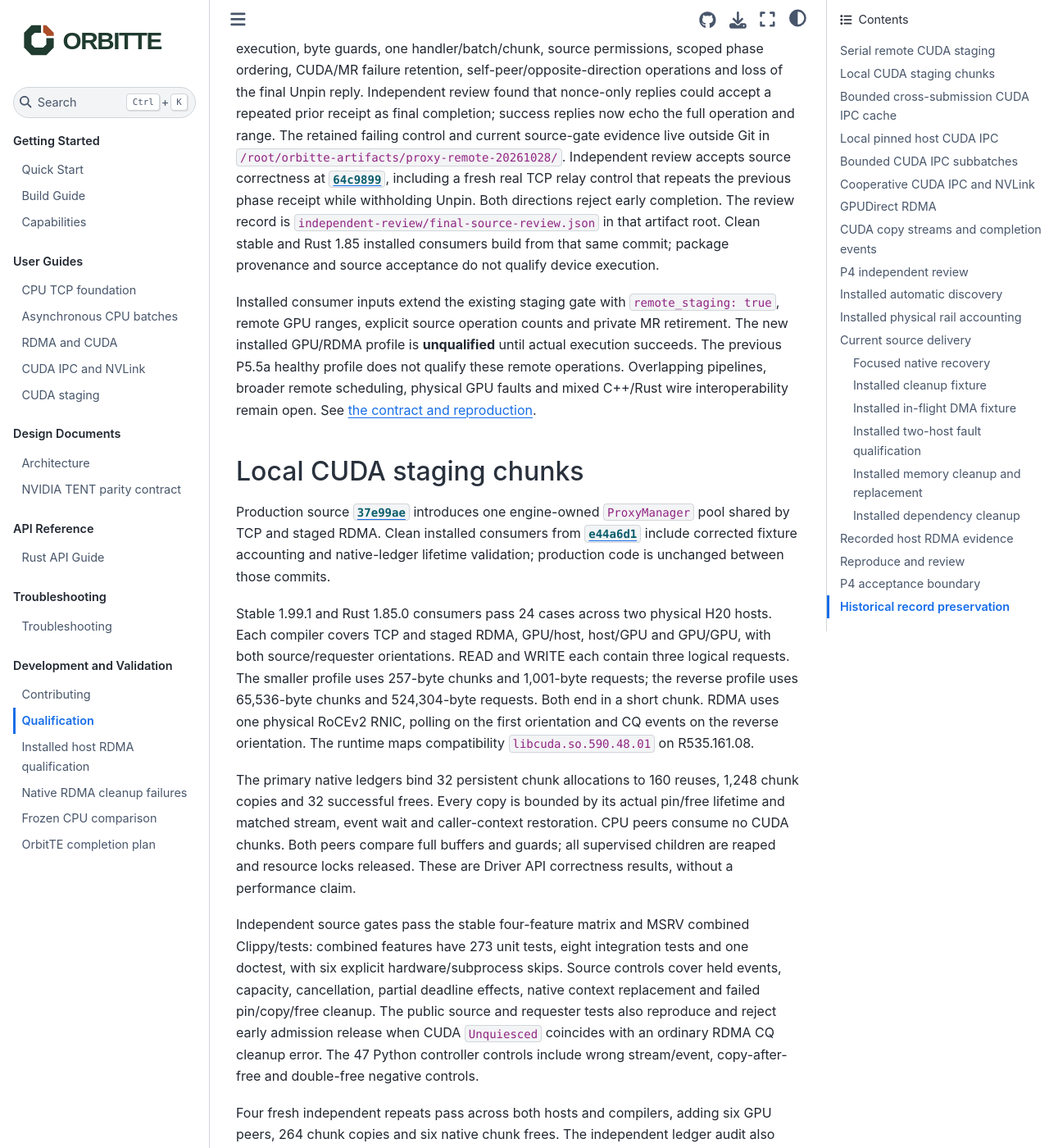
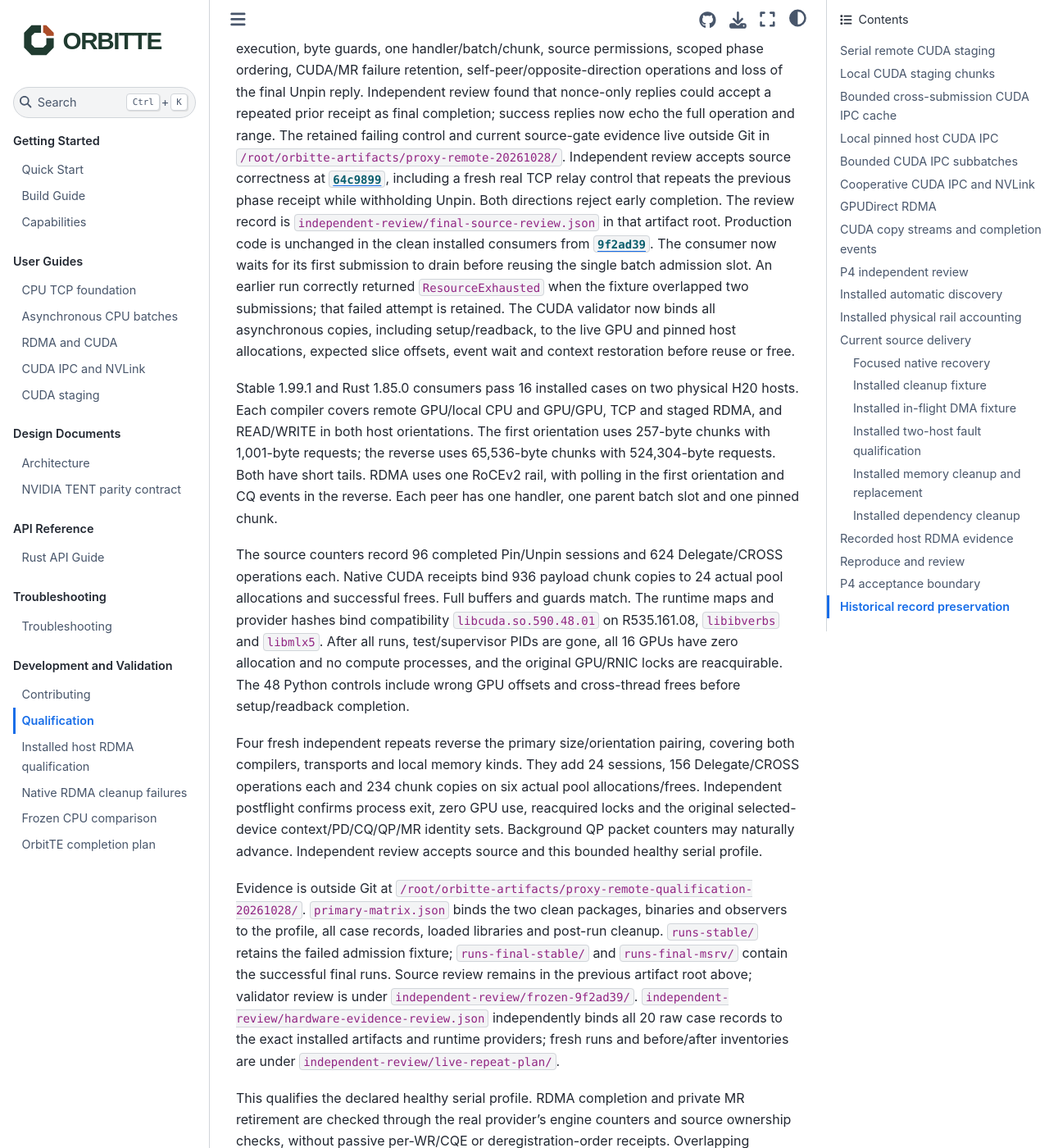
Before and after one commit to OrbitInfra/OrbitTE, a Sphinx documentation site: the page built from docs/qualification.md, in a window 1280 px wide and 1400 px high, scrolled down 837 px. Shown: the whole window at 82% size. Built offline with Sphinx 7.4.7 and the Sphinx Book theme 1.1.4, drawn with Linux system fonts in a browser that asks for light colours; some of the changed text lies outside the part shown.

Commit message:
docs(staging): record accepted serial remote hardware profile

```diff
--- a/docs/qualification.md
+++ b/docs/qualification.md
@@ -15,8 +15,9 @@ A build or CPU fixture does not qualify DMA, a new fabric, GPU direct transfer
 or performance. Earlier hardware results retain their original revisions and
 do not automatically qualify subsequent changes.
 
-The latest installed delivery covers [local CUDA staging chunks](#local-cuda-staging-chunks)
-and the [bounded cross-submission cache](#bounded-cross-submission-cuda-ipc-cache),
+The latest installed delivery covers [serial remote CUDA staging](#serial-remote-cuda-staging),
+[local staging chunks](#local-cuda-staging-chunks) and the
+[bounded cross-submission cache](#bounded-cross-submission-cuda-ipc-cache),
 building on [local pinned host IPC](#local-pinned-host-cuda-ipc), bounded [subbatches](#bounded-cuda-ipc-subbatches) and the cooperative
 [GPU IPC](#cooperative-cuda-ipc-and-nvlink) profile
 below. The bounded [GPUDirect RDMA](#gpudirect-rdma) profile retains its
@@ -41,16 +42,57 @@ correctness at [`64c9899`](https://github.com/OrbitInfra/OrbitTE/commit/64c9899f
 including a fresh real TCP relay control that repeats the previous phase receipt
 while withholding Unpin. Both directions reject early completion. The review
 record is `independent-review/final-source-review.json` in that artifact root.
-Clean stable and Rust 1.85 installed consumers build from that same commit;
-package provenance and source acceptance do not qualify device execution.
+Production code is unchanged in the clean installed consumers from
+[`9f2ad39`](https://github.com/OrbitInfra/OrbitTE/commit/9f2ad3967ee9d12f16c13a87050c41a71268e567).
+The consumer now waits for its first submission to drain before reusing the
+single batch admission slot. An earlier run correctly returned
+`ResourceExhausted` when the fixture overlapped two submissions; that failed
+attempt is retained. The CUDA validator now binds all asynchronous copies,
+including setup/readback, to the live GPU and pinned host allocations, expected
+slice offsets, event wait and context restoration before reuse or free.
 
-Installed consumer inputs extend the existing staging gate with
-`remote_staging: true`, remote GPU ranges, explicit source operation counts and
-private MR retirement. The new installed GPU/RDMA profile is **unqualified**
-until actual execution succeeds. The previous P5.5a healthy profile does not
-qualify these remote operations. Overlapping pipelines, broader remote
-scheduling, physical GPU faults and mixed C++/Rust wire interoperability remain
-open. See [the contract and reproduction](staging.md#serial-remote-staging).
+Stable 1.99.1 and Rust 1.85.0 consumers pass 16 installed cases on two physical
+H20 hosts. Each compiler covers remote GPU/local CPU and GPU/GPU, TCP and staged
+RDMA, and READ/WRITE in both host orientations. The first orientation uses
+257-byte chunks with 1,001-byte requests; the reverse uses 65,536-byte chunks
+with 524,304-byte requests. Both have short tails. RDMA uses one RoCEv2 rail,
+with polling in the first orientation and CQ events in the reverse. Each peer
+has one handler, one parent batch slot and one pinned chunk.
+
+The source counters record 96 completed Pin/Unpin sessions and 624 Delegate/CROSS
+operations each. Native CUDA receipts bind 936 payload chunk copies to 24 actual
+pool allocations and successful frees. Full buffers and guards match. The
+runtime maps and provider hashes bind compatibility `libcuda.so.590.48.01` on
+R535.161.08, `libibverbs` and `libmlx5`. After all runs, test/supervisor PIDs are
+gone, all 16 GPUs have zero allocation and no compute processes, and the original
+GPU/RNIC locks are reacquirable. The 48 Python controls include wrong GPU offsets
+and cross-thread frees before setup/readback completion.
+
+Four fresh independent repeats reverse the primary size/orientation pairing,
+covering both compilers, transports and local memory kinds. They add 24 sessions,
+156 Delegate/CROSS operations each and 234 chunk copies on six actual pool
+allocations/frees. Independent postflight confirms process exit, zero GPU use,
+reacquired locks and the original selected-device context/PD/CQ/QP/MR identity
+sets. Background QP packet counters may naturally advance. Independent review
+accepts source and this bounded healthy serial profile.
+
+Evidence is outside Git at
+`/root/orbitte-artifacts/proxy-remote-qualification-20261028/`.
+`primary-matrix.json` binds the two clean packages, binaries and observers to the
+profile, all case records, loaded libraries and post-run cleanup. `runs-stable/`
+retains the failed admission fixture; `runs-final-stable/` and `runs-final-msrv/`
+contain the successful final runs. Source review remains in the previous artifact
+root above; validator review is under `independent-review/frozen-9f2ad39/`.
+`independent-review/hardware-evidence-review.json` independently binds all 20
+raw case records to the exact installed artifacts and runtime providers; fresh
+runs and before/after inventories are under `independent-review/live-repeat-plan/`.
+
+This qualifies the declared healthy serial profile. RDMA completion and private
+MR retirement are checked through the real provider's engine counters and source
+ownership checks, without passive per-WR/CQE or deregistration-order receipts.
+Overlapping pipelines, broader remote scheduling, physical GPU/RNIC faults,
+performance and mixed C++/Rust wire interoperability remain open. See
+[the contract and reproduction](staging.md#serial-remote-staging).
 
 ## Local CUDA staging chunks
 
```
Also changed, not shown: README.md (+3 -2 lines), docs/capabilities.md (+1 -1 lines), docs/completion-plan.md (+10 -9 lines), docs/rdma-cuda.md (+3 -1 lines), docs/staging.md (+10 -2 lines).
